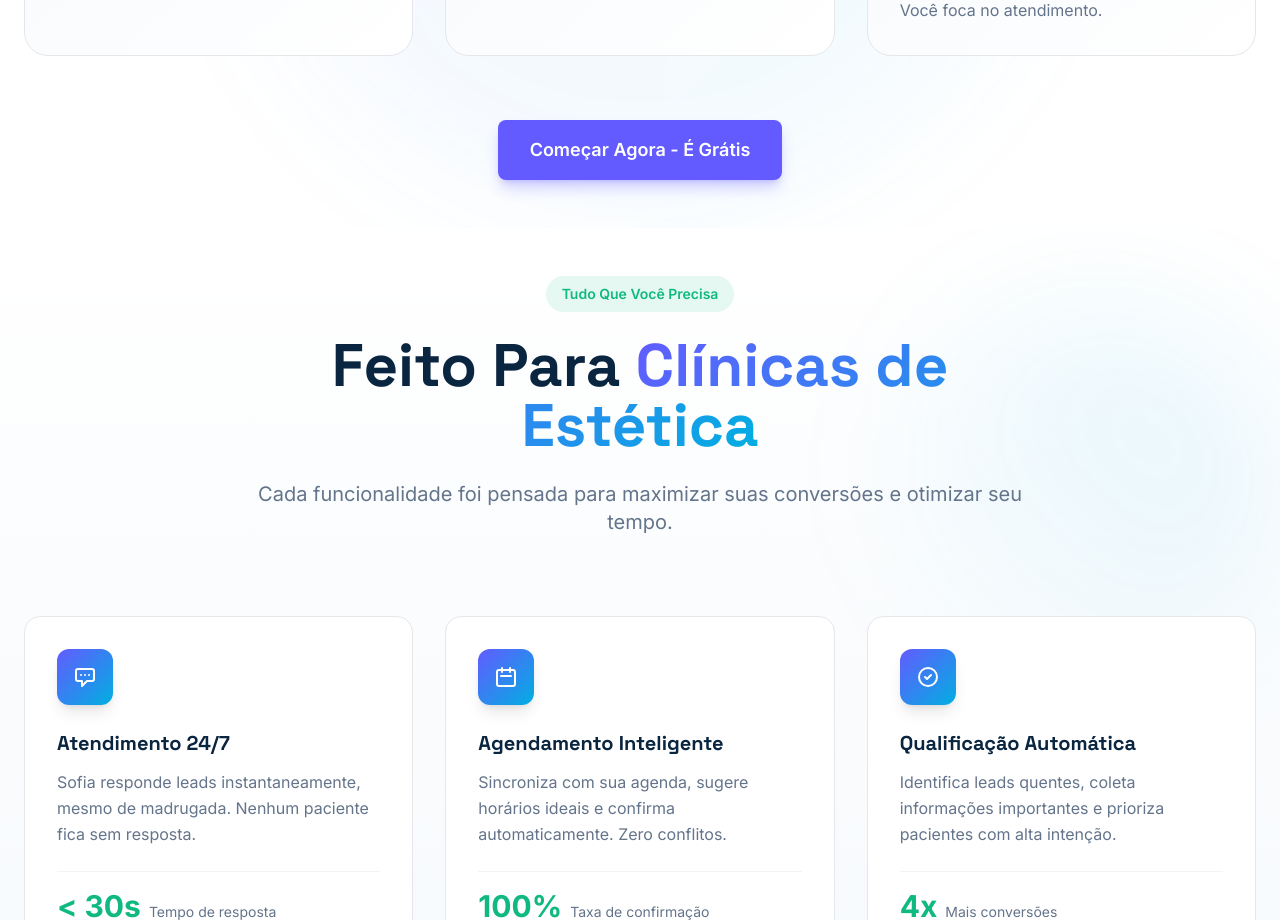
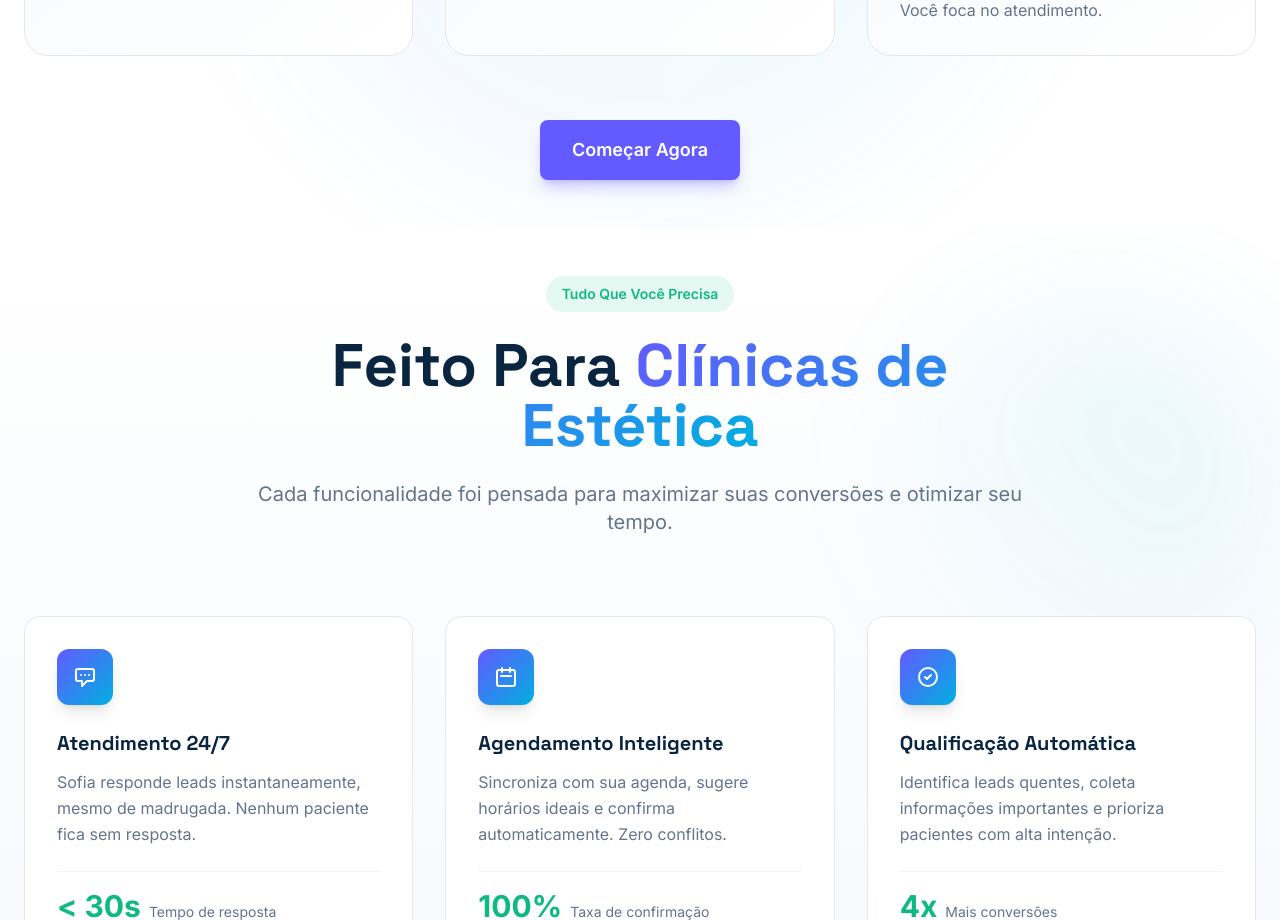
Before and after one commit to jefersonalvarenga/easyscale-website, a Next.js app: page / in a window 1280 px wide. Shown: the part 1400-2320 px from the top of the page. Built offline with nearby package versions, Linux system fonts and the light colour scheme.

Commit message:
Removendo o texto Grátis do cta da secão como funciona

```diff
--- a/components/HowItWorks.tsx
+++ b/components/HowItWorks.tsx
@@ -83,7 +83,7 @@ export default function HowItWorks() {
         {/* Bottom CTA */}
         <div className="text-center mt-16">
           <button className="btn-primary bg-primary text-white px-8 py-4 rounded-lg font-semibold text-lg shadow-lg shadow-primary/30">
-            Começar Agora - É Grátis
+            Começar Agora
           </button>
         </div>
       </div>
```
